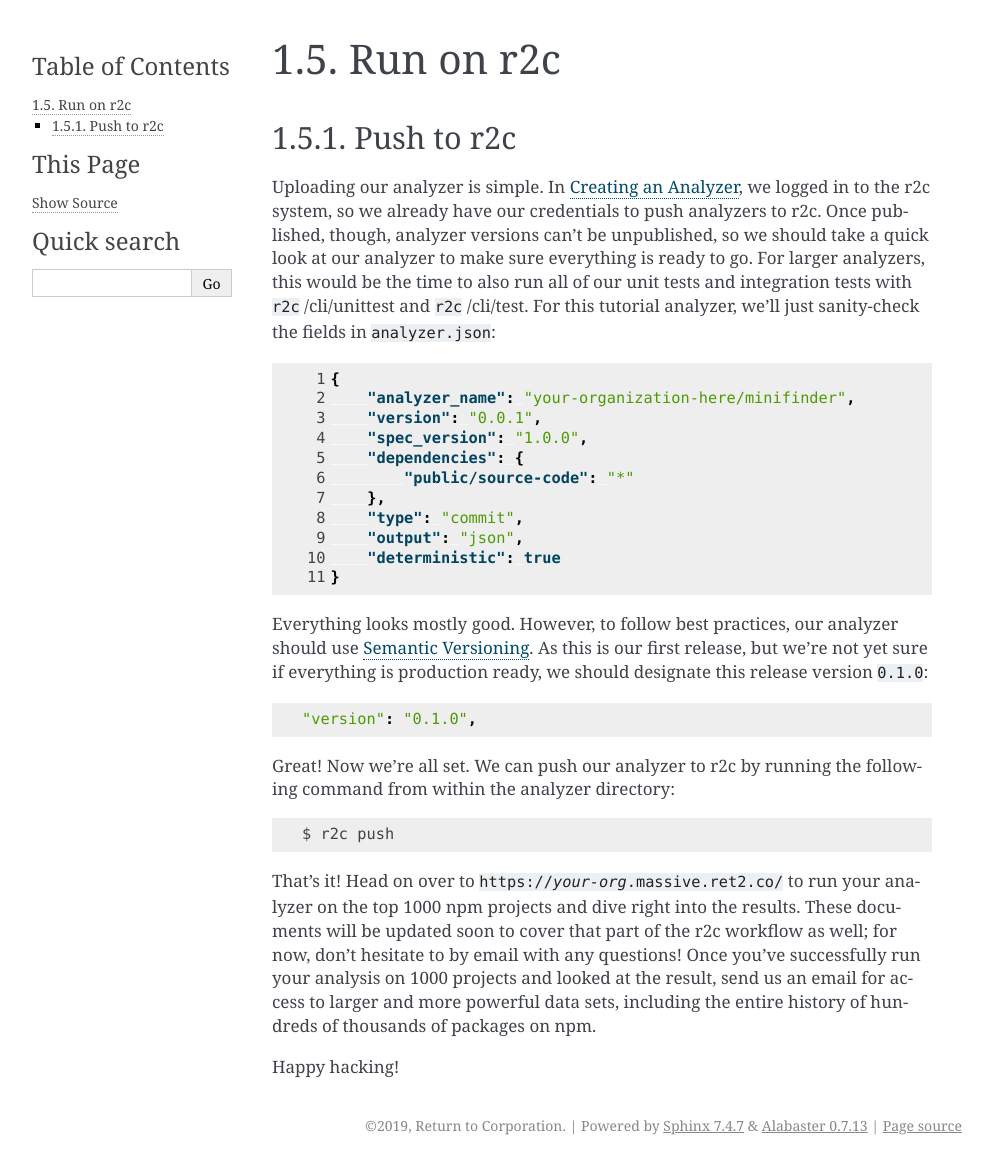
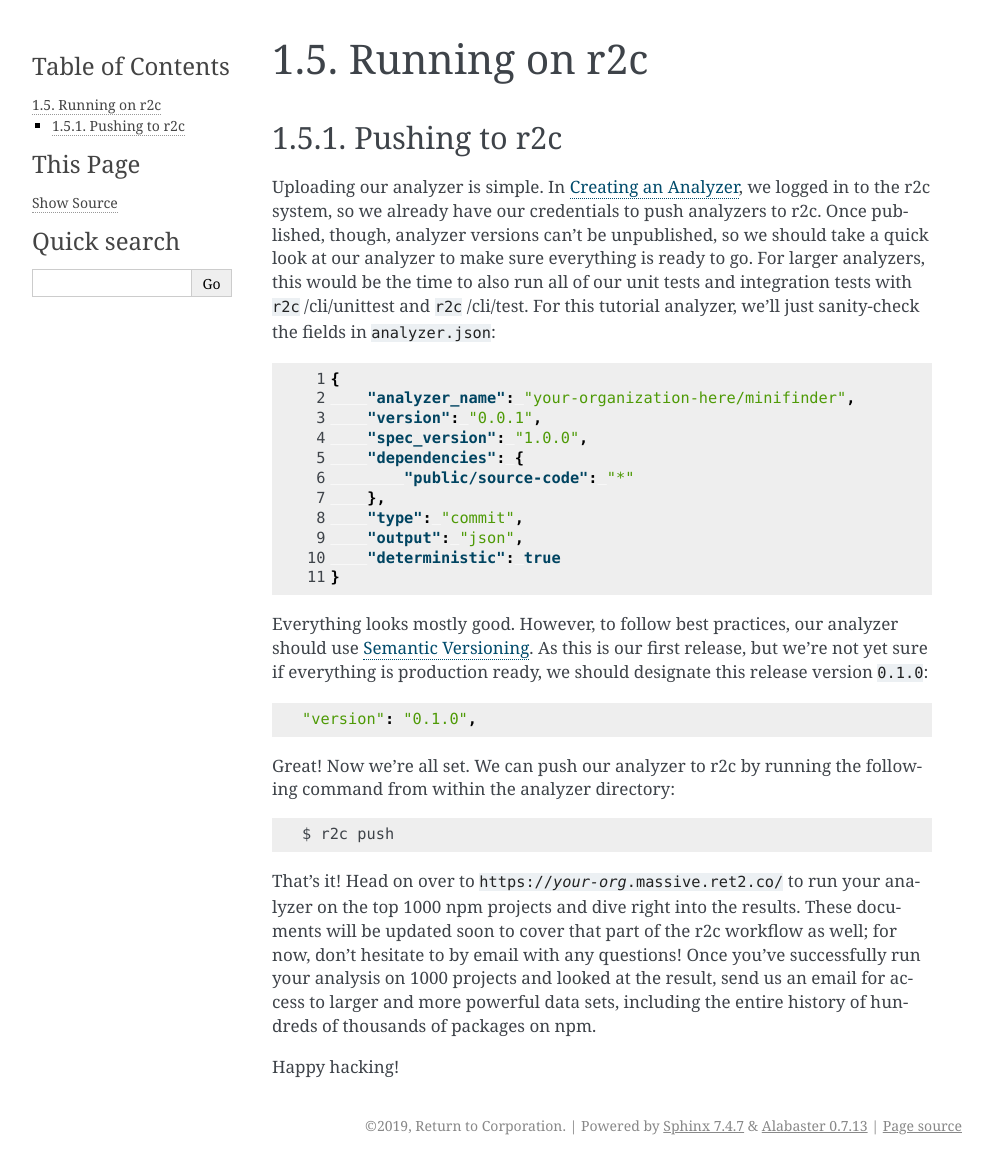
Before and after one commit to semgrep/docs, a Sphinx documentation site: the page built from docs/intro/running-scale.rst, in a window 1280 px wide. Shown: the whole page, without its empty margins (148-1141 px from the left). Built offline with Sphinx 7.4.7, drawn with Linux system fonts in a browser that asks for light colours.

Commit message:
Make verbage consistent in titles

```diff
--- a/docs/intro/running-locally.rst
+++ b/docs/intro/running-locally.rst
@@ -1,7 +1,7 @@
 .. _running:
 
-Run Locally
-===========
+Running Locally
+===============
 
 .. highlight:: text
 
--- a/docs/intro/running-scale.rst
+++ b/docs/intro/running-scale.rst
@@ -1,8 +1,8 @@
-Run on r2c
-==========
+Running on r2c
+==============
 
-Push to r2c
------------
+Pushing to r2c
+--------------
 
 Uploading our analyzer is simple. In :doc:`creating`, we logged in to the r2c system, so we already
 have our credentials to push analyzers to r2c. Once published, though, analyzer versions can't be
```
